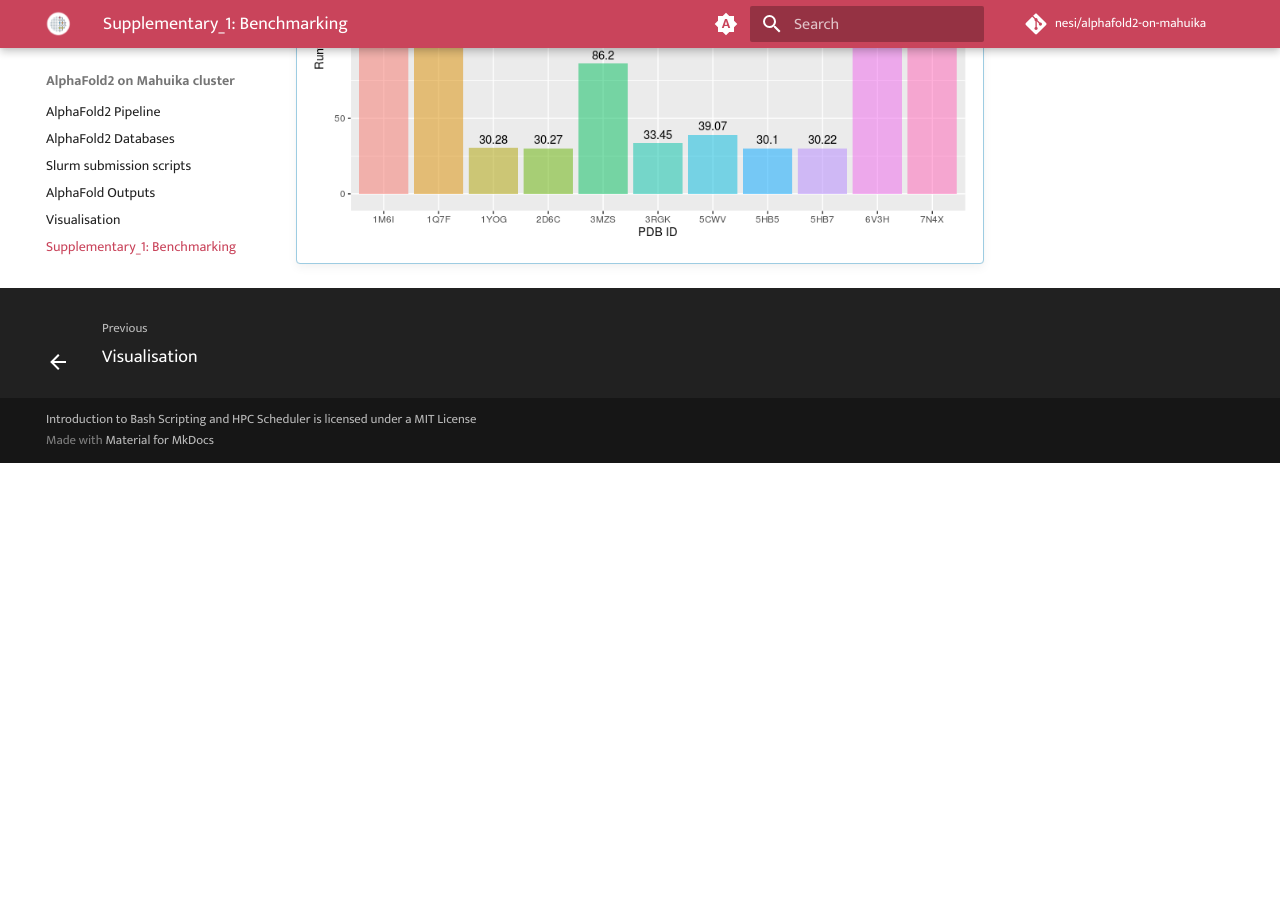
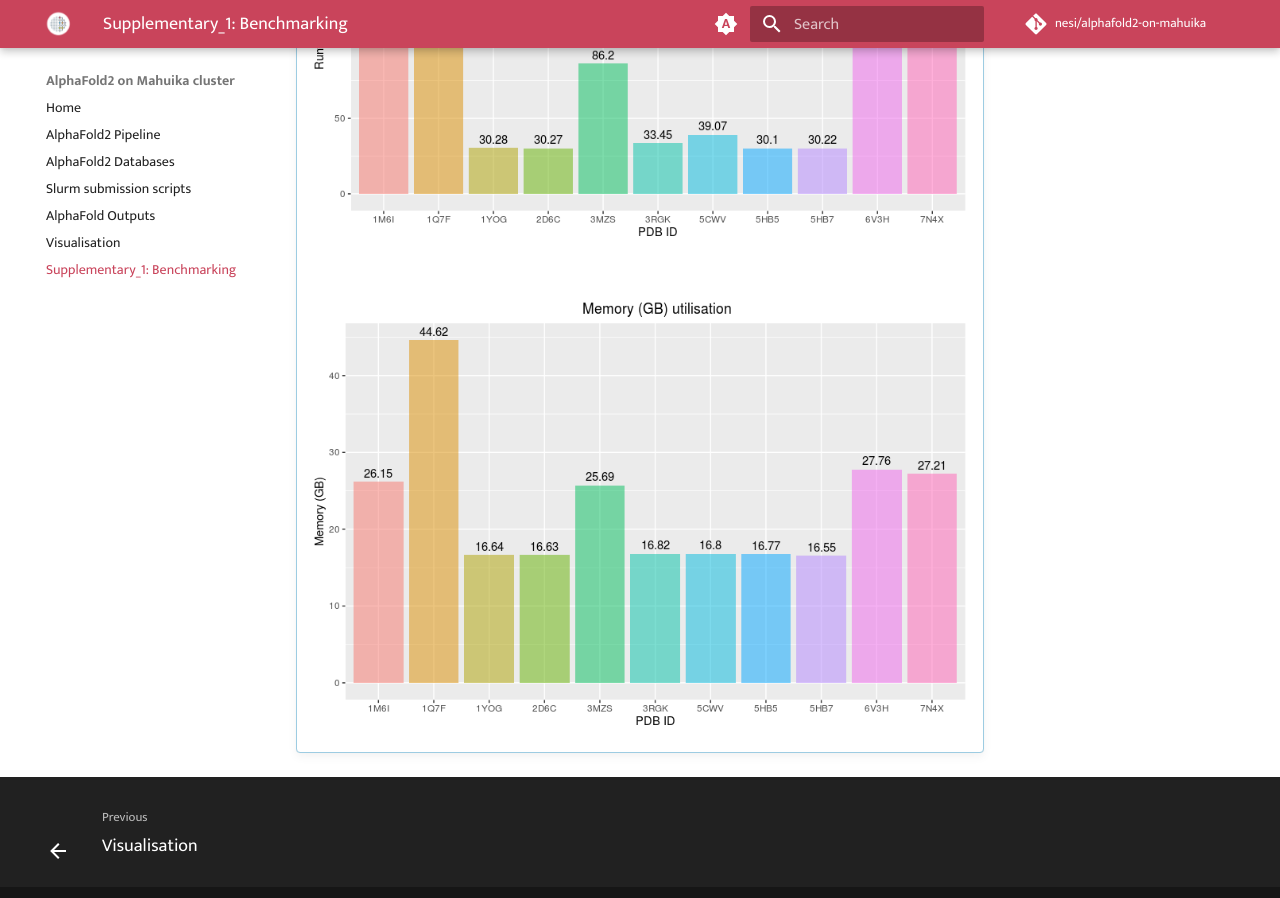
Before and after one commit to nesi/alphafold2-on-mahuika, an MkDocs documentation site: the page built from docs/6_runtime.md, in a window 1280 px wide and 900 px high, scrolled down 480 px. Built offline with MkDocs 1.6.1 and Material for MkDocs 9.7.7, drawn with Linux system fonts in a browser that asks for light colours; comment, search, counter and statistics services are not loaded; before the commit the page ends 943 px from its top, so only the background shows below that.

Commit message:
add runtime vs memory uti charts

```diff
--- a/docs/6_runtime.md
+++ b/docs/6_runtime.md
@@ -30,3 +30,7 @@
 !!! glass-chart "Runtimes on A100 GPUs and Memory (GB) utilisation"
 
     ![image](./nesi_images/runtime.png)
+
+    <br>
+
+    ![image](./nesi_images/memory.png)
```
